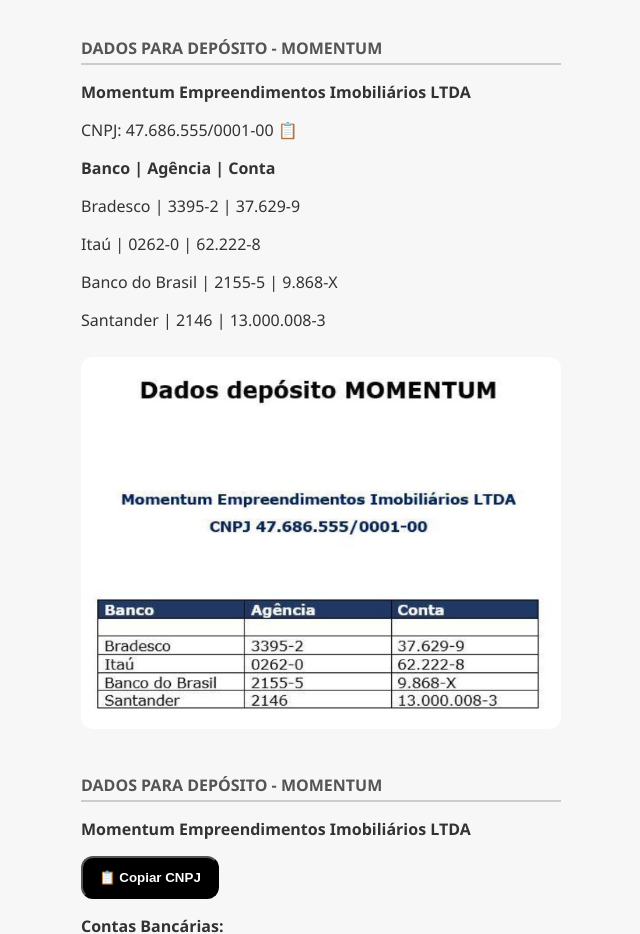
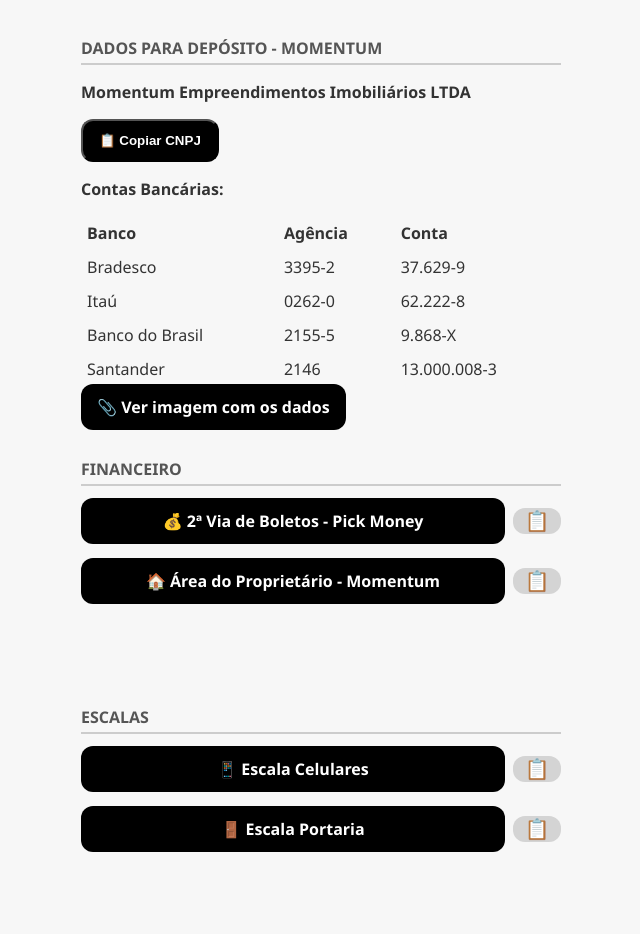
Before and after one commit to guifariariviera/invictus_riviera, a plain HTML site: page index.html in a window 1280 px wide. Shown: the part 797-1731 px from the top of the page, without its empty margins (319-959 px from the left). Drawn offline with Linux system fonts and the light colour scheme; no server answers.

Commit message:
Add files via upload

```diff
--- a/index.html
+++ b/index.html
@@ -206,19 +206,7 @@ t-BR">
 
     <div class="section">
 
-<div class="section">
-  <div class="section-title">Dados para Depósito - MOMENTUM</div>
-  <div class="text-block">
-    <p><strong>Momentum Empreendimentos Imobiliários LTDA</strong></p>
-    <p>CNPJ: <span class="copyable" onclick="copyText('47.686.555/0001-00')">47.686.555/0001-00 📋</span></p>
-    <p><strong>Banco | Agência | Conta</strong></p>
-    <p>Bradesco | 3395-2 | 37.629-9</p>
-    <p>Itaú | 0262-0 | 62.222-8</p>
-    <p>Banco do Brasil | 2155-5 | 9.868-X</p>
-    <p>Santander | 2146 | 13.000.008-3</p>
-  </div>
-  <img src="dados-bancarios-momentum.jpeg" alt="Dados Bancários Momentum" style="margin-top:10px; max-width: 100%; border-radius: 12px;">
-</div>
+
 
 
 
```
